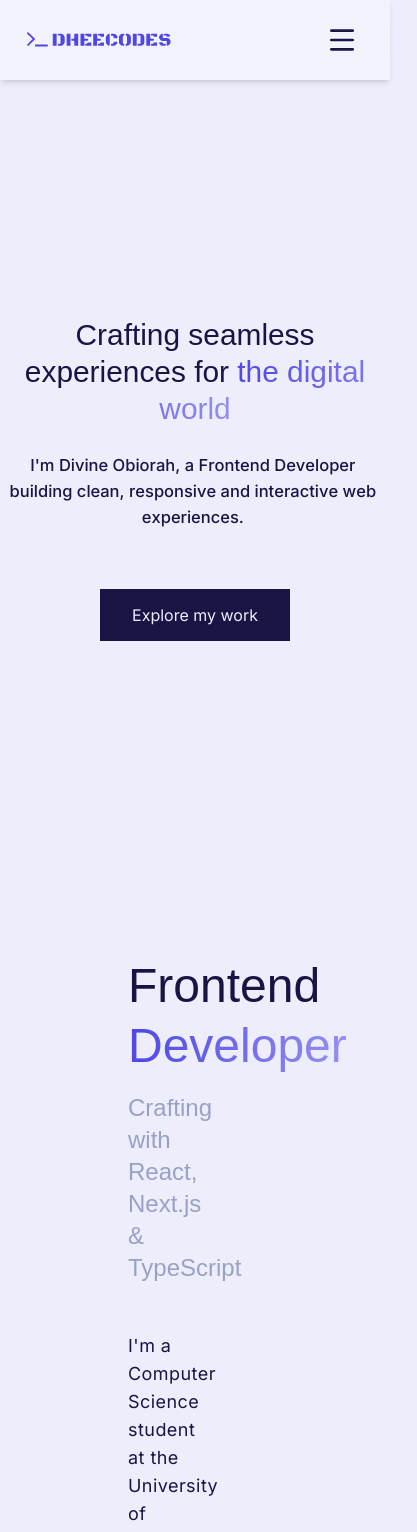
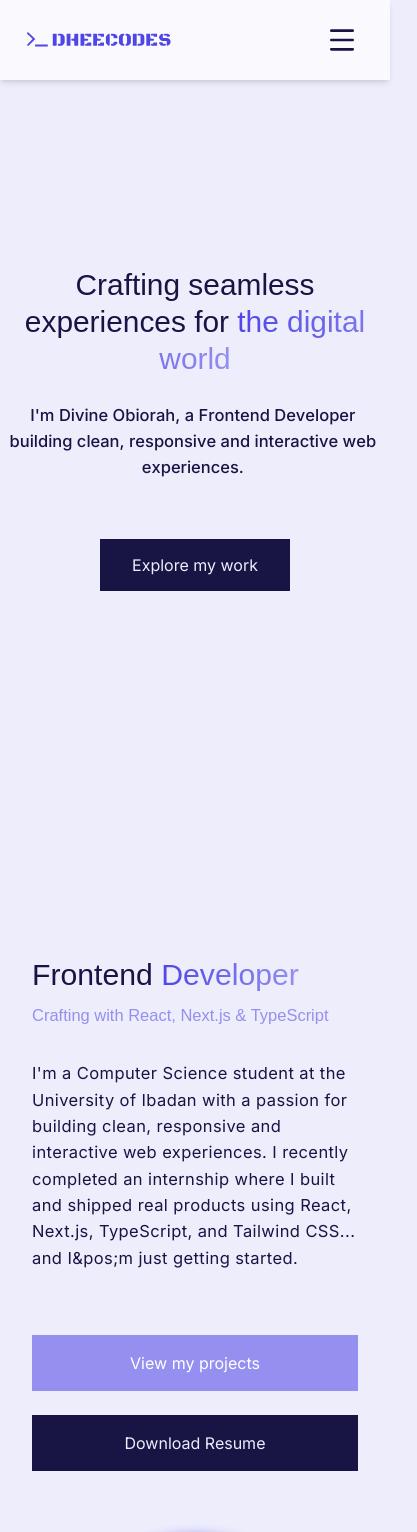
Before and after one commit to Dhee-codes/portfolio-website, a Next.js app: page / in a window 390 px wide. Shown: the top 1532 px of the page, 417 px wide, since content can reach past the window. Built offline with nearby package versions, Linux system fonts and the light colour scheme; a web font is replaced by a local one.

Commit message:
Style about section

```diff
--- /dev/null
+++ b/app/constants/navlinks.ts
@@ -0,0 +1,11 @@
+export interface Navlink {
+    label: string;
+    href: string;
+}
+
+export const navLinks = [
+  { label: "Home", href: "/" },
+  { label: "About", href: "/#about" },
+  { label: "Projects", href: "/#projects" },
+  { label: "Contact", href: "/#contact" },
+];
--- a/app/globals.css
+++ b/app/globals.css
@@ -19,6 +19,7 @@
   --color-accent: var(--accent);
 
   --text-sz-xl: clamp(1.75rem, calc(2.857vw + 1.17rem), 3.75rem);
+  --text-sz-lg: clamp(1.5rem, calc(2.142vw + 1.366rem), 3rem);
   --text-sz-md: clamp(1rem, calc(0.714vw + 0.857rem), 1.5rem);
 }
 
@@ -47,3 +48,7 @@ h3 {
   background-clip: text;
   color: transparent;
 }
+
+@utility el-shadow {
+  box-shadow: 0 0 12px var(--primary-light);
+}
--- a/app/projects/page.tsx
+++ b/app/projects/page.tsx
@@ -3,7 +3,7 @@ import Image from "next/image";
 import { projects } from "@/lib/projects";
 
 export const metadata = {
-  title: "Projects | DheeLabs",
+  title: "Projects | DheeCodes",
   description: "All projects by Divine Obiorah.",
 };
 
--- a/components/About.tsx
+++ b/components/About.tsx
@@ -8,7 +8,7 @@ export default function About() {
   return (
     <section
       id="about"
-      className="min-h-screen grid grid-cols-2 gap-4 px-32 py-16 mb-40"
+      className="min-h-screen grid grid-cols-1 md:grid-cols-2 gap-4 px-8 md:px-24 lg:px-32 py-16 mb-40"
     >
       <motion.div
         className="flex flex-col justify-center py-12"
@@ -17,31 +17,30 @@ export default function About() {
         transition={{ duration: 0.8 }}
         viewport={{ once: true }}
       >
-        <h2 className="text-5xl font-normal mb-4 leading-tight">
+        <h2 className="text-sz-lg font-normal mb-2 md:mb-4 leading-tight">
           Frontend <span className="gradient-highlight">Developer</span>
         </h2>
-        <h3 className="text-2xl font-medium mb-12" style={{ color: "#9aa1c7" }}>
+        <h3 className="text-primary-light text-sz-md font-medium mb-8 md:mb-12">
           Crafting with React, Next.js & TypeScript
         </h3>
-        <p className="text-lg tracking-wide mb-20">
+        <p className="text-sz-md tracking-wide mb-16">
           I&apos;m a Computer Science student at the University of Ibadan with a
           passion for building clean, responsive and interactive web
           experiences. I recently completed an internship where I built and
           shipped real products using React, Next.js, TypeScript, and Tailwind
-          CSS — and I&pos;m just getting started.
+          CSS... and I&pos;m just getting started.
         </p>
-        <div className="flex gap-6">
+        <div className="flex flex-col md:flex-row text-center gap-6">
           <Link
             href="#projects"
-            className="text-white text-base px-8 py-4 bg-btn-bg shadow-[0_0_8px_#e889e5] hover:scale-110 transition-transform duration-300"
+            className="text-white text-base px-8 py-4 bg-primary-light hover:scale-110 transition-transform duration-300"
           >
             View my projects
           </Link>
           <Link
             href="/docs/DheeCodes_Resume.pdf"
             download
-            className="text-white text-base px-8 py-4 hover:scale-95 active:scale-95 transition-transform duration-300"
-            style={{ background: "var(--btn-primary)" }}
+            className="text-background bg-foreground text-base px-8 py-4 hover:scale-110 active:scale-95 transition-transform duration-300"
           >
             Download Resume
           </Link>
@@ -60,7 +59,7 @@ export default function About() {
           alt="Divine Obiorah"
           width={300}
           height={300}
-          className="rounded-full shadow-[0_0_18px_#e889e5]"
+          className="md:w-4/5 rounded-full el-shadow"
         />
       </motion.div>
     </section>
--- a/components/Contact.tsx
+++ b/components/Contact.tsx
@@ -59,7 +59,7 @@ export default function Contact() {
           <ul className="flex gap-10 list-none">
             <li>
               <a
-                href="https://github.com/DheeLabs"
+                href="https://github.com/Dhee-Codes"
                 target="_blank"
                 rel="noopener noreferrer"
                 className="text-[#c6c4cc] hover:text-[#343232] transition-colors duration-300"
@@ -77,7 +77,7 @@ export default function Contact() {
             </li>
             <li>
               <a
-                href="https://www.linkedin.com/in/DheeLabs"
+                href="https://www.linkedin.com/in/dheecodes"
                 target="_blank"
                 rel="noopener noreferrer"
                 className="text-[#c6c4cc] hover:text-[#0027b5] transition-colors duration-300"
--- a/components/Footer.tsx
+++ b/components/Footer.tsx
@@ -1,20 +1,32 @@
 import Image from "next/image";
 import Link from "next/link";
+import { navLinks, type Navlink } from "@/app/constants/navlinks";
 
 export default function Footer() {
   return (
-    <footer className="flex justify-between items-center px-32 py-6 border-t border-[#c6c4cc]/10">
+    <footer className="flex flex-col md:flex-row md:justify-between md:items-center gap-6 bg-primary/10 px-6 lg:px-32 py-6">
       <Link href="/">
         <Image
-          src="/images/logo/DheeLabs-Logo.svg"
-          alt="DheeLabs logo"
-          width={120}
+          src="/images/logo/DheeCodes-light.svg"
+          alt="DheeCodes logo"
+          width={180}
           height={40}
+          priority
+          className="w-45 h-auto"
         />
       </Link>
-      <p className="text-sm text-[#c6c4cc]">
-        &copy; DheeLabs. All rights reserved.
-      </p>
+
+      <ul className="flex flex-col md:flex-row gap-4 list-none max-sm:pl-2">
+        {navLinks.map((link: Navlink) => (
+          <li key={link.href}>
+            <Link href={link.href} className="text-sm">
+              {link.label}
+            </Link>
+          </li>
+        ))}
+      </ul>
+
+      <p className="text-base">&copy; DheeCodes. All rights reserved.</p>
     </footer>
   );
 }
--- a/components/Hero.tsx
+++ b/components/Hero.tsx
@@ -48,7 +48,7 @@ export function Typewriter({ text, className }: TypewriterProps) {
 
 export default function Hero() {
   return (
-    <section className="min-h-screen flex flex-col justify-center items-center text-center px-2 pt-25">
+    <section className="min-h-screen flex flex-col justify-center items-center text-center px-2">
       <div className="md:w-[65%]">
         <motion.h1
           className="text-sz-xl mb-6 leading-tight"
--- a/components/Navbar.tsx
+++ b/components/Navbar.tsx
@@ -4,13 +4,7 @@ import { useState } from "react";
 import { Menu, X } from "lucide-react";
 import Link from "next/link";
 import Image from "next/image";
-
-const navLinks = [
-  { label: "Home", href: "/" },
-  { label: "About", href: "/#about" },
-  { label: "Projects", href: "/#projects" },
-  { label: "Contact", href: "/#contact" },
-];
+import { navLinks, type Navlink } from "@/app/constants/navlinks";
 
 const linkClass =
   "text-foreground hover:text-primary transition-colors duration-300 font-medium px-3 py-2";
@@ -20,7 +14,7 @@ export default function Navbar() {
 
   return (
     <>
-      <header className="fixed top-0 left-0 w-full z-50 shadow-md backdrop-blur-md bg-white/30">
+      <header className="fixed top-0 left-0 w-full z-50 shadow-md backdrop-blur-md bg-white/70">
         <nav className="flex justify-between items-center px-6 md:px-16 py-4 md:py-6">
           <Link href="/">
             <Image
@@ -34,7 +28,7 @@ export default function Navbar() {
           </Link>
 
           <ul className="hidden md:flex gap-6 list-none">
-            {navLinks.map((link) => (
+            {navLinks.map((link: Navlink) => (
               <li key={link.href}>
                 <Link
                   href={link.href}
```
Also changed, not shown: public/images/ppicp.jpg (deleted), public/images/profile.jpg (added).
